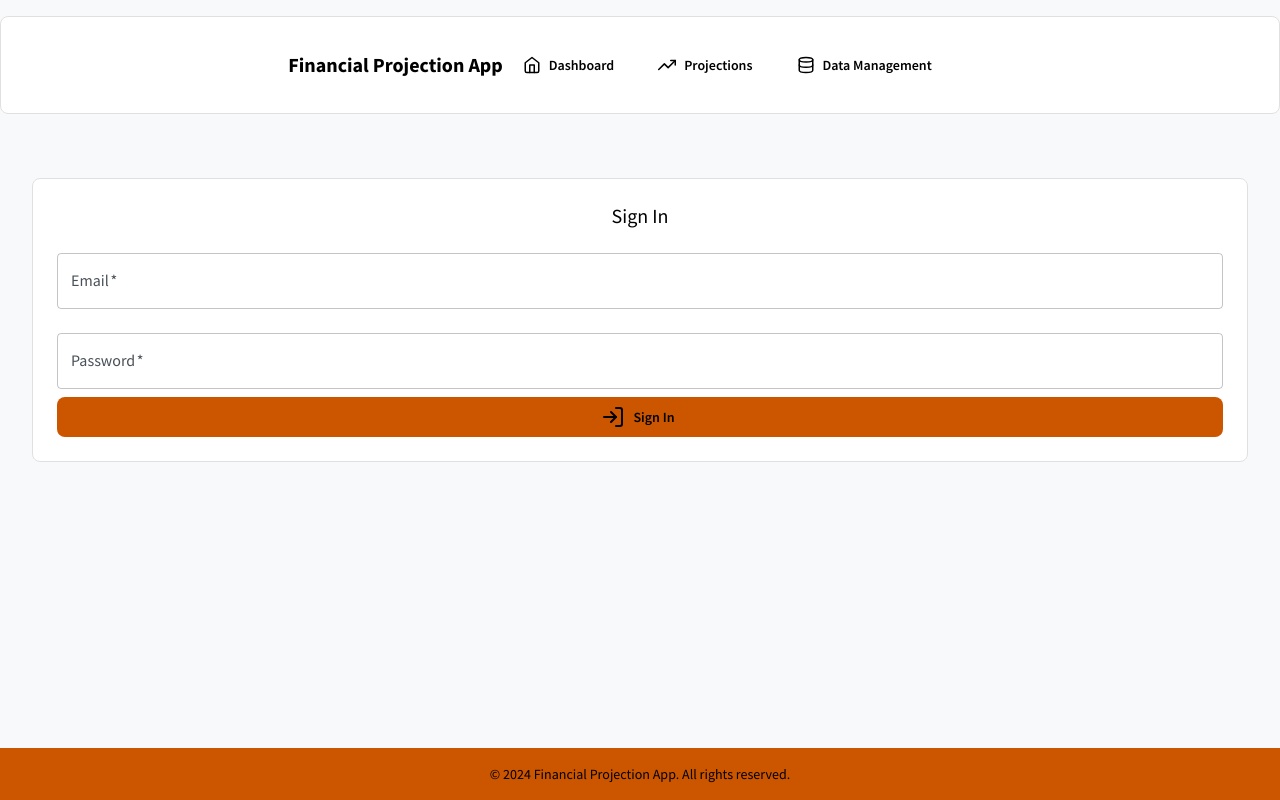
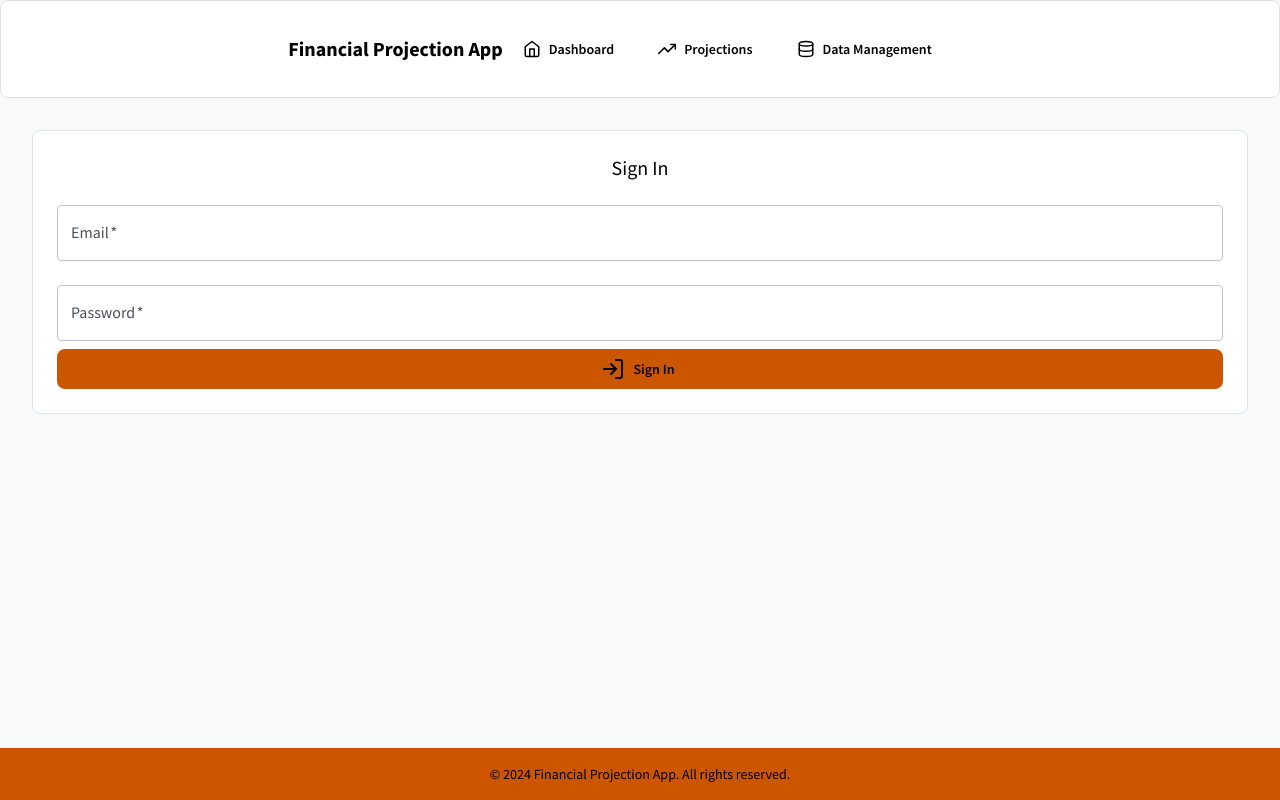
Before and after one commit to DrewDeMo/tcl-quill, a React (Vite) app: page /signin in a window 1280 px wide. Built offline with nearby package versions, Linux system fonts and the light colour scheme; no server answers.

Commit message:
Small Header Fix.

```diff
--- a/src/App.css
+++ b/src/App.css
@@ -187,7 +187,6 @@ body[data-theme='light'] .MuiTypography-root {
 
 .MuiPaper-root {
   padding: 16px;
-  margin: 16px 0;
   border-radius: var(--border-radius);
   box-shadow: none; /* Remove any box-shadow */
 }
```
